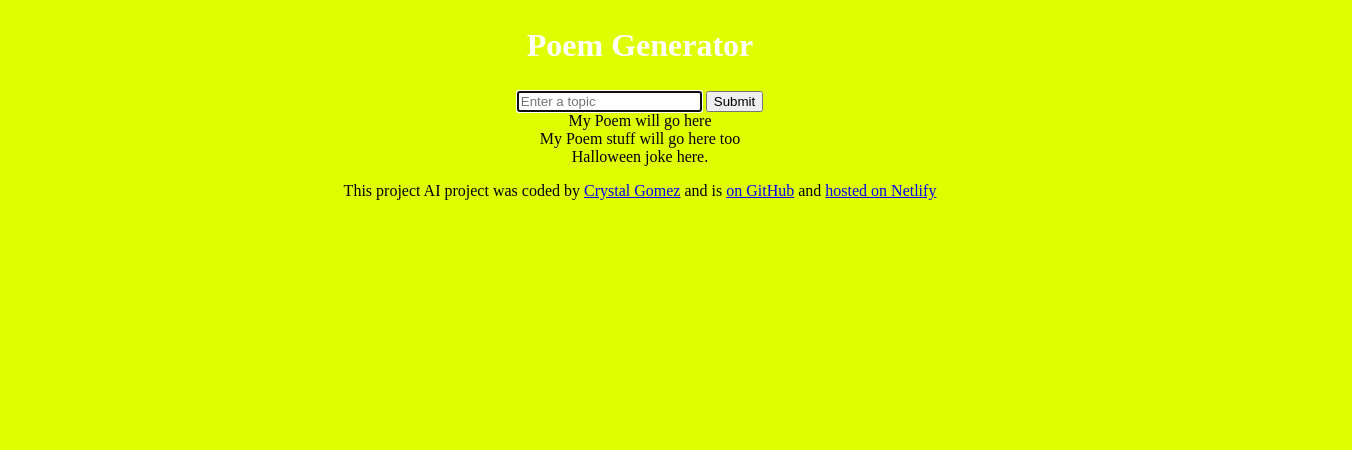
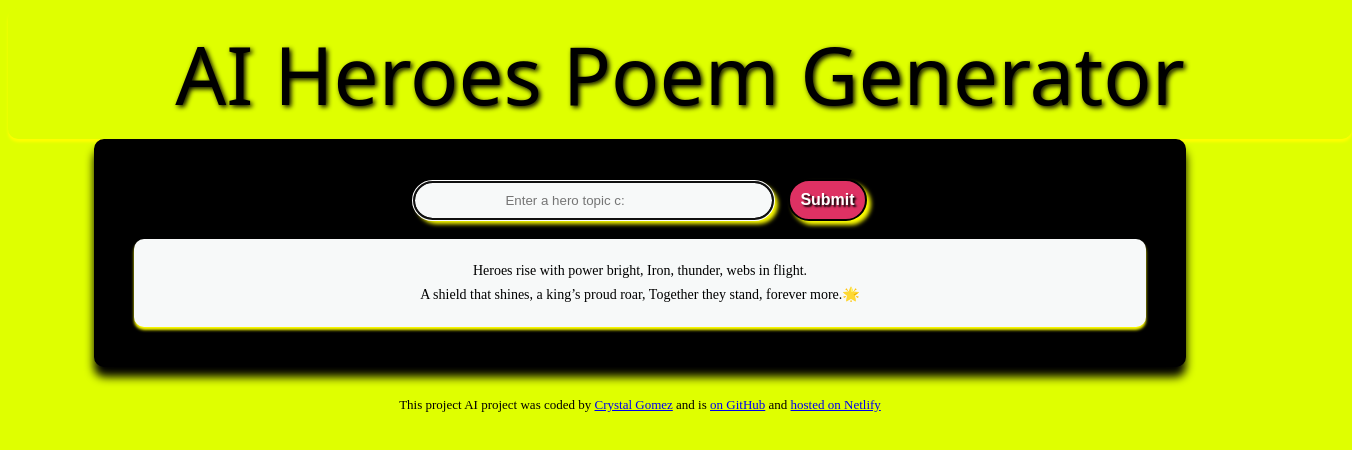
Before and after one commit to Glitch540/AIProject, a plain HTML site: page index.html in a window 1280 px wide. Shown: the whole page, 1352 px wide, since content can reach past the window. Drawn offline with Linux system fonts and the light colour scheme; a web font is replaced by a local one.

Commit message:
update
sending to deploy

```diff
--- a/index.html
+++ b/index.html
@@ -4,62 +4,46 @@
     <meta charset="UTF-8" />
     <meta name="viewport" content="width=device-width, initial-scale=1.0" />
     <link rel="stylesheet" href="src/style.css" />
+    <link rel="preconnect" href="https://fonts.googleapis.com">
+    <link rel="preconnect" href="https://fonts.gstatic.com" crossorigin>
+    <link href="https://fonts.googleapis.com/css2?family=Honk&family=Source+Code+Pro:ital,wght@0,200..900;1,200..900&display=swap" rel="stylesheet">
+
     <title>AI Poem</title>
   </head>
 
   <body>
-    <h1>Poem Generator</h1>
-
+    <div class="slide-right">
+    <h1>AI Heroes Poem Generator</h1>
+    </div>
 
   <main>
     <form>
       <input
       type="text"
-      placeholder="Enter a topic"
+      placeholder="Enter a hero topic c:"
       autofocus
       required
       autocomplete="off"
        />
        <input type="submit" />
        </form>
+       <br>
 
        <div>
-        My Poem will go here
-
-        <br />
-        My Poem stuff will go here too
-        <br />
-        Halloween joke here.
-
-
-
-
+        Heroes rise with power bright,
+        Iron, thunder, webs in flight.
+      <br>
+        A shield that shines, a king’s proud roar,
+        Together they stand, forever more.🌟
        </div>
-
-
-
-
-
-
-
   </main>
-
-
-
-
-
-
-
-
-
-
 
     <footer>
         <p>
           This project AI project was coded by
           <a href="#" target="_blank">Crystal Gomez</a> and is
-          <a href="#" target="_blank"> on GitHub</a> and
-          <a href="#" target="_blank">hosted on Netlify</a>
+          <a href="https://github.com" target="_blank"> on GitHub</a> and
+          <a href="https://www.netlify.com/" target="_blank">hosted on Netlify</a>
         </p>
       </footer>
 
--- a/src/style.css
+++ b/src/style.css
@@ -4,12 +4,103 @@ body {
     text-align: center;
 }
 
+main {
+    border: solid;
+    border-width: 10px;
+    background: black;
+    border-radius: 10px 10px;
+    position: static;
+    padding: 30px;
+    box-shadow: 0px 10px 10px black;
+    width: 80%; /* Set to 80% to match slide-right */
+    margin: 0 auto; /* Centers the element horizontally */
+}
+
+h1 {
+   font-family: "Honk", system-ui;
+   font-optical-sizing: auto;
+   font-weight: 400;
+   font-style: normal;
+   font-variation-settings:
+     "MORF" 15,
+     "SHLN" 50;
+   font-size: 80px;
+   text-shadow: 2px 2px 5px black;
+
+}
+
+input {
+    box-shadow: 4px 4px 4px yellow;
+    border: black;
+    border-radius: 50px 50px;
+    background: #f7f9f9;
+    border-width: 50px;
+    padding: 10px 90px 10px;
+    color: black;
+    border: 2px solid black;
+
+}
+
+div {
+    font-size: 14px;
+    background-color: #f7f9f9;
+    padding:20px 40px 20px;
+    line-height: 24px;
+    font-weight: 400;
+    box-shadow: 4px 4px 4px yellow;
+
+    border-radius: 10px 10px 10px;
+    line-height: 24px;
+
+    box-shadow: 0px 3px 3px yellow;
+    transition: background-color 0.3s ease;
+    margin-bottom: 10px;
+    margin: 0 auto;
+    border-width: 5px;
+}
+
+input[type="submit"] {
+    background-color: #DE3163;
+    color: white;
+    border: 2px solid black;
+    border-radius: 30px;
+    padding: 10px 10px;
+    font-size: 16px;
+    font-weight: bold;
+    cursor: pointer;
+    transition: background-color 0.3s ease;
+    margin-left: 10px;
+    text-shadow: 2px 2px 2px black;
+}
+
+input[type="submit"]:hover {
+    background-color: #CCCCFF;
+}
+
+.slide-right {
+    width: 100%; /* or a specific percentage/size like 80% depending on design */
+    max-width: 1727px;
+    margin: 0 auto; /* Centers the element horizontally */
+    background-color: #DFFF00; /* Fixed the invalid background-color */
+    padding: 0px 40px;
+    overflow: hidden;
+
+}
+
+.slide-right h1 {
+    animation: 1s slide-right 1s forwards;
+    transform: translateX(-100%);
+}
+
+@keyframes slide-right {
+    to {
+        transform: translateX(0);
+    }
+}
 
 
-h1 {
+footer {
     text-align: center;
-    font-weight: 800;
-    font-size: 36;
-    line-height: 1.5;
-    color: white;
+    font-size: 13px;
+    margin-top: 30px;
 }
```
